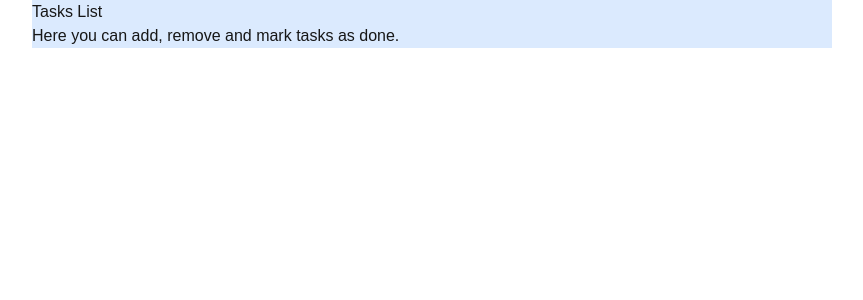
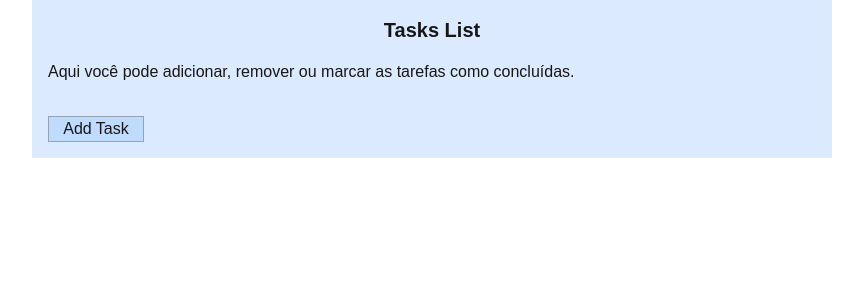
Before and after one commit to mateusjerez/tasks-list, a Next.js app: page / in a window 1280 px wide. Shown: the top 300 px of the page, without its empty margins (208-1071 px from the left). Built offline with nearby package versions, Linux system fonts and the light colour scheme.

Commit message:
button add

```diff
--- a/app/page.tsx
+++ b/app/page.tsx
@@ -2,10 +2,15 @@
 export default function Home() {
   return (
     <div className="flex justify-center">
-      <div className="w-[800px] bg-blue-100 ">
-        <h1>Tasks List</h1>
-        <p>Here you can add, remove and mark tasks as done.</p>
+      <div className="flex flex-col w-[800px] bg-blue-100 ">
+        <div className="p-4">
+          <p className="flex font-bold text-xl justify-center pb-4">Tasks List</p>
+          <p>Aqui você pode adicionar, remover ou marcar as tarefas como concluídas.</p>
 
+        </div>
+        <div className="p-4">
+          <button className="flex w-24 justify-center border bg-blue-200 hover:bg-blue-300 border-slate-400">Add Task</button>
+        </div>
 
       </div>
     </div>
```
